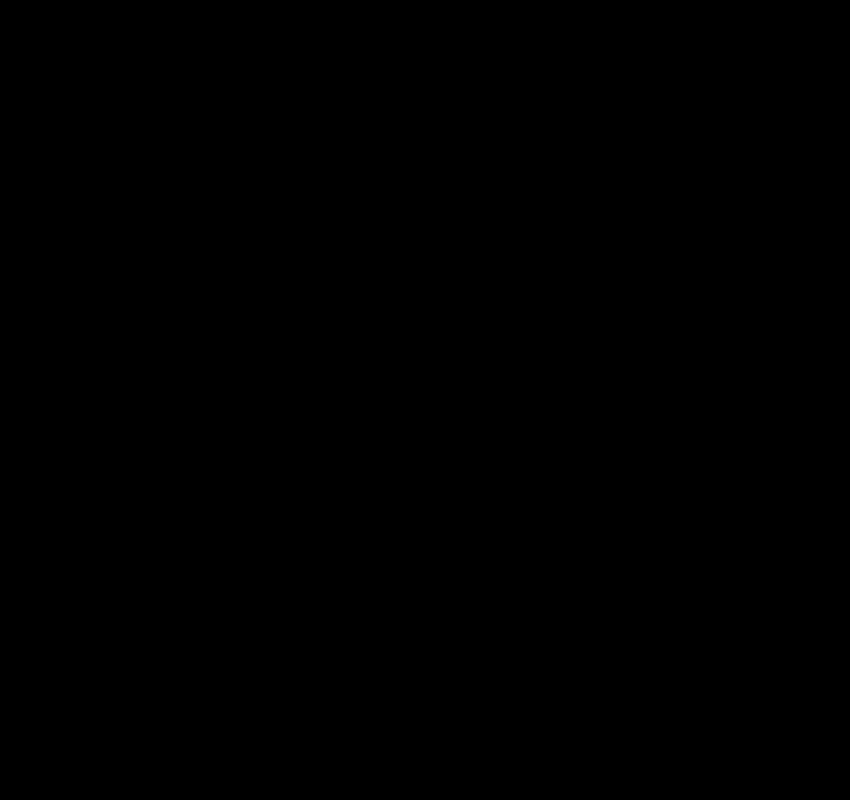
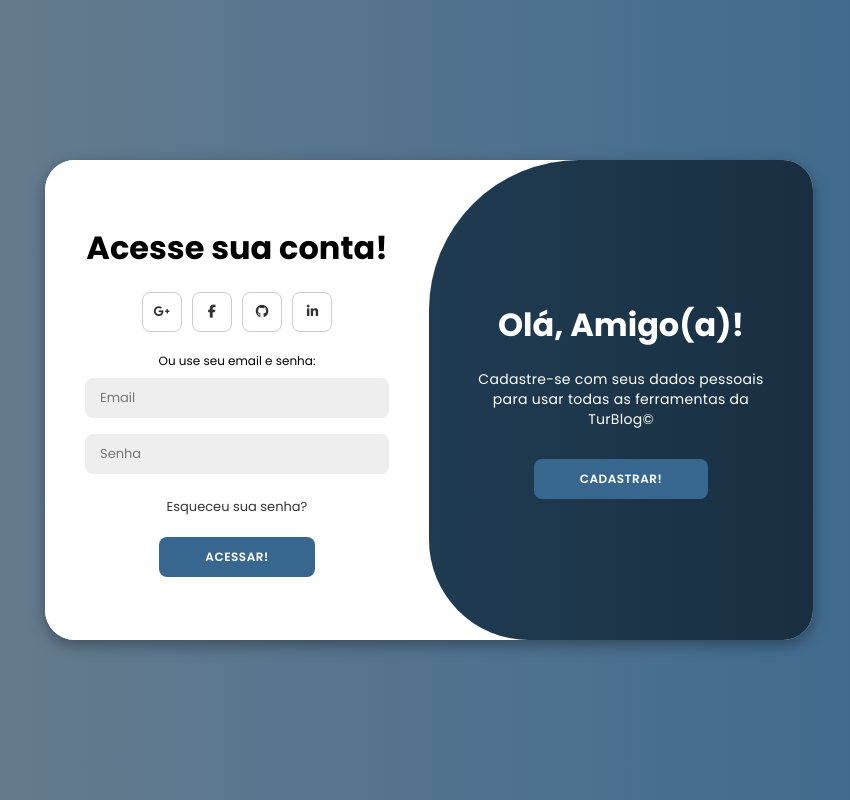
Before and after one commit to plzonly/projeto_turblog, a plain HTML site: page pages/cadastro_login.html in a window 1280 px wide. Shown: the whole page, without its empty margins (211-1061 px from the left). Drawn offline with Linux system fonts and the light colour scheme.

Commit message:
Adicionando tela de login e cadastro

```diff
--- a/css/style_cadastro.css
+++ b/css/style_cadastro.css
@@ -0,0 +1,210 @@
+@import url('https://fonts.googleapis.com/css2?family=Poppins:ital,wght@0,100;0,200;0,300;0,400;0,500;0,600;0,700;0,800;0,900;1,100;1,200;1,300;1,400;1,500;1,600;1,700;1,800;1,900&display=swap');
+
+*{
+    margin: 0;
+    padding: 0;
+    box-sizing: border-box;
+    font-family: 'Poppins', sans-serif;
+}
+
+body{
+    background-color: #37678f;
+    background: linear-gradient(to right, #6e7f8d, #37678f) ;
+    display: flex;
+    align-items: center;
+    justify-content: center;
+    flex-direction: column;
+    height: 100vh;
+}
+
+.container{
+    background-color: #fff;
+    border-radius: 30px;
+    box-shadow: 0 5px 15px rgba(0,0,0,0.35);
+    position: relative;
+    overflow: hidden;
+    width: 768px;
+    max-width: 100%;
+    min-height: 480px;
+}
+
+.container p{
+    font-size: 14px;
+    line-height: 20px;
+    letter-spacing: 0.3px;
+    margin: 20px 0;
+}
+
+.container span{
+    font-size: 12px;
+}
+
+.container a{
+    color: #333;
+    font-size: 13px;
+    text-decoration: none;
+    margin: 15px 0 10px;
+}
+
+.container button{
+    background-color: #37678f;
+    color: #fff;
+    font-size: 12px;
+    padding: 10px 45px;
+    border: 1px solid transparent;
+    border-radius: 8px;
+    font-weight: 600;
+    letter-spacing: 0.5px;
+    text-transform: uppercase;
+    margin-top: 10px;
+    cursor: pointer;
+}
+
+.container button.hidden{
+    background-color: transparent;
+    border-color: #fff;
+}
+
+.container form{
+    background-color: #fff;
+    display: flex;
+    align-items: center;
+    justify-content: center;
+    flex-direction: column;
+    padding: 0 40px;
+    height: 100%;
+}
+
+.container input{
+    background-color: #eee;
+    border: none;
+    margin: 8px 0;
+    padding: 10px 15px;
+    font-size: 13px;
+    border-radius: 8px;
+    width: 100%;
+    outline: none;
+}
+
+.form-container{
+    position: absolute;
+    top: 0;
+    height: 100%;
+    transition: all 0.6s ease-in-out;
+}
+
+.login{
+    left: 0;
+    width: 50%;
+    z-index: 2;
+}
+
+.container.active .login{
+    transform: translateX(100%);
+}
+
+.cadastro{
+    left: 0;
+    width: 50%;
+    opacity: 0;
+    z-index: 1;
+}
+
+.container.active .cadastro{
+    transform: translateX(100%);
+    opacity: 1;
+    z-index: 5;
+    animation: move 0.6s;
+}
+
+@keyframes move{
+    0%, 49.99%{
+        opacity: 0;
+        z-index: 1;
+    }
+    50%, 100%{
+        opacity: 1;
+        z-index: 5;
+    }
+}
+
+.icons{
+    margin: 20px 0;
+}
+
+.icons a{
+    border: 1px solid #ccc;
+    border-radius: 20%;
+    display: inline-flex;
+    justify-content: center;
+    align-items: center;
+    margin: 0 3px;
+    width: 40px;
+    height: 40px;
+}
+
+.trocar-container{
+    position: absolute;
+    top: 0;
+    left: 50%;
+    width: 50%;
+    height: 100%;
+    overflow: hidden;
+    transition: all 0.6s ease-in-out;
+    border-radius: 150px 0 0 100px;
+    z-index: 1000;
+}
+
+.container.active .trocar-container{
+    transform: translateX(-100%);
+    border-radius: 0 150px 100px 0;
+}
+
+.trocar{
+    background-color: #37678f;
+    height: 100%;
+    background: linear-gradient(to right, #264863, #192f41);
+    color: #fff;
+    position: relative;
+    left: -100%;
+    height: 100%;
+    width: 200%;
+    transform: translateX(0);
+    transition: all 0.6s ease-in-out;
+}
+
+.container.active .trocar{
+    transform: translatex(50%);
+}
+
+.trocar-painel{
+    position: absolute;
+    width: 50%;
+    height: 100%;
+    display: flex;
+    align-items: center;
+    justify-content: center;
+    flex-direction: column;
+    padding: 0 30px;
+    text-align: center;
+    top: 0;
+    transform: translateX(0);
+    transition: all 0.6s ease-in-out;
+}
+
+.trocar-esquerda{
+    transform: translateX(-200%);
+}
+
+.container.active .trocar-esquerda{
+    transform: translateX(0);
+}
+
+.trocar-direita{
+    right: 0;
+    transform: translateX(0);
+}
+
+.container.active .trocar-direita{
+    transform: translateX(200%);
+}
--- a/pages/cadastro_login.html
+++ b/pages/cadastro_login.html
@@ -3,11 +3,62 @@
 <head>
     <meta charset="UTF-8">
     <meta name="viewport" content="width=device-width, initial-scale=1.0">
-    <link rel="stylesheet" href="../css/style.css">
     <link rel="stylesheet" href="../css/style_cadastro.css">
+    <link rel="stylesheet" href="https://cdnjs.cloudflare.com/ajax/libs/font-awesome/6.5.2/css/all.min.css" />
     <title>Cadastrar</title>
 </head>
 <body>
 
+    <div class="container" id="container">
+        <div class="form-container cadastro">
+            <form>
+                <h1>Crie sua conta!</h1>
+                <div class="icons">
+                    <a href="#" class="icon"><i class="fa-brands fa-google-plus-g"></i></a>
+                    <a href="#" class="icon"><i class="fa-brands fa-facebook-f"></i></a>
+                    <a href="#" class="icon"><i class="fa-brands fa-github"></i></a>
+                    <a href="#" class="icon"><i class="fa-brands fa-linkedin-in"></i></a>
+                </div>
+                <span>Ou use seu email para registrar:</span>
+                <input type="text" id="ipt_nome" placeholder="Nome">
+                <input type="email" id="ipt_email" placeholder="Email">
+                <input type="password" id="ipt_senha" placeholder="Senha">
+                <button onclick="cadastro()">Cadastrar!</button>
+            </form>
+        </div>
+        <div class="form-container login">
+            <form>
+                <h1>Acesse sua conta!</h1>
+                <div class="icons">
+                    <a href="#" class="icon"><i class="fa-brands fa-google-plus-g"></i></a>
+                    <a href="#" class="icon"><i class="fa-brands fa-facebook-f"></i></a>
+                    <a href="#" class="icon"><i class="fa-brands fa-github"></i></a>
+                    <a href="#" class="icon"><i class="fa-brands fa-linkedin-in"></i></a>
+                </div>
+                <span>Ou use seu email e senha:</span>
+                <input type="email" id="ipt_email" placeholder="Email">
+                <input type="password" id="ipt_senha" placeholder="Senha">
+                <a href="#">Esqueceu sua senha?</a>
+                <button onclick="acessar()">Acessar!</button>
+            </form>
+        </div>
+        <div class="trocar-container">
+            <div class="trocar">
+                <div class="trocar-painel trocar-esquerda">
+                    <h1>Bem-vindo de volta!</h1>
+                    <p>Insira seus dados pessoais para usar todas as ferramentas da TurBlog&copy;</p>
+                    <button class="esconde" id="login">Acessar!</button>
+                </div>
+                <div class="trocar-painel trocar-direita">
+                    <h1>Olá, Amigo(a)!</h1>
+                    <p>Cadastre-se com seus dados pessoais para usar todas as ferramentas da TurBlog&copy;</p>
+                    <button class="esconde" id="cadastrar">Cadastrar!</button>
+                </div>
+            </div>
+        </div>
+    </div>
+
 </body>
 </html>
+
+<script src="../scripts/script_cadastro.js"></script>
--- /dev/null
+++ b/scripts/script_cadastro.js
@@ -0,0 +1,126 @@
+const container = document.getElementById('container');
+const cadastrarBtn = document.getElementById('cadastrar');
+const loginBtn = document.getElementById('login');
+
+cadastrarBtn.addEventListener('click', () =>{
+    container.classList.add("active");
+});
+
+loginBtn.addEventListener('click', () =>{
+    container.classList.remove("active");
+});
+
+var nome = ipt_nome.value;
+var senha = ipt_senha.value;
+var email = ipt_email.value;
+var mensagemErro = '';
+var verificacoes = 0;
+
+function cadastro(){
+    //Validação de nome
+    if(nome != ""){
+        verificacoes++;
+    } else {
+        mensagemErro += "Nome não pode estar vazio!\n";
+    }
+    //
+    //Validação de senha
+    var contem_numero = false;
+
+    for (i = 0; i < senha.length; i++) {
+        if (!isNaN(senha[i])) {
+          contem_numero = true;
+          i = senha.length;
+        }
+      }
+
+    if (
+        (senha.includes(".") ||
+          senha.includes("#") ||
+          senha.includes("!") ||
+          senha.includes("_") ||
+          senha.includes("-") ||
+          senha.includes("$") ||
+          senha.includes("@")) &&
+        senha.toUpperCase() != senha &&
+        senha.toLowerCase() != senha &&
+        contem_numero &&
+        senha.length >= 8
+      ) {
+        verificacoes++;
+      } else {
+        mensagemErro += "Senha inválida.\n";
+      }
+      //
+      //Validação de email
+    if (
+        email.includes("@") &&
+        (email.endsWith(".com") || email.endsWith(".br")) &&
+        email.length > 10
+      ) {
+        verificacoes++;
+      } else {
+        mensagemErro += "Email inválido.\n";
+      }
+      //
+      //Validação final
+      if (verificacoes == 3) {
+        alert("Usuário Cadastrado!");
+      } else {
+        alert(mensagemErro);
+      }
+}
+
+function acessar(){
+    //Validação de senha
+    var contem_numero = false;
+
+    for (i = 0; i < senha.length; i++) {
+        if (!isNaN(senha[i])) {
+          contem_numero = true;
+          i = senha.length;
+        }
+      }
+
+    if (
+        (senha.includes(".") ||
+          senha.includes("#") ||
+          senha.includes("!") ||
+          senha.includes("_") ||
+          senha.includes("-") ||
+          senha.includes("$") ||
+          senha.includes("@")) &&
+        senha.toUpperCase() != senha &&
+        senha.toLowerCase() != senha &&
+        contem_numero &&
+        senha.length >= 8
+      ) {
+        verificacoes++;
+      } else {
+        mensagemErro += "Senha inválida.\n";
+      }
+      //
+      //Validação de email
+    if (
+        email.includes("@") &&
+        (email.endsWith(".com") || email.endsWith(".br")) &&
+        email.length > 10
+      ) {
+        verificacoes++;
+      } else {
+        mensagemErro += "Email inválido.\n";
+      }
+      //
+      //Validação final
+      if (verificacoes == 2) {
+        alert("Acessado com sucesso!");
+      } else {
+        alert(mensagemErro);
+      }
+
+      if (senha == "Turblog#123" && email == "turblog@gmail.com"){
+        window.location.href= "./index.html";
+      } else {
+        alert('Usuário não exite!')
+      }
+}
```
